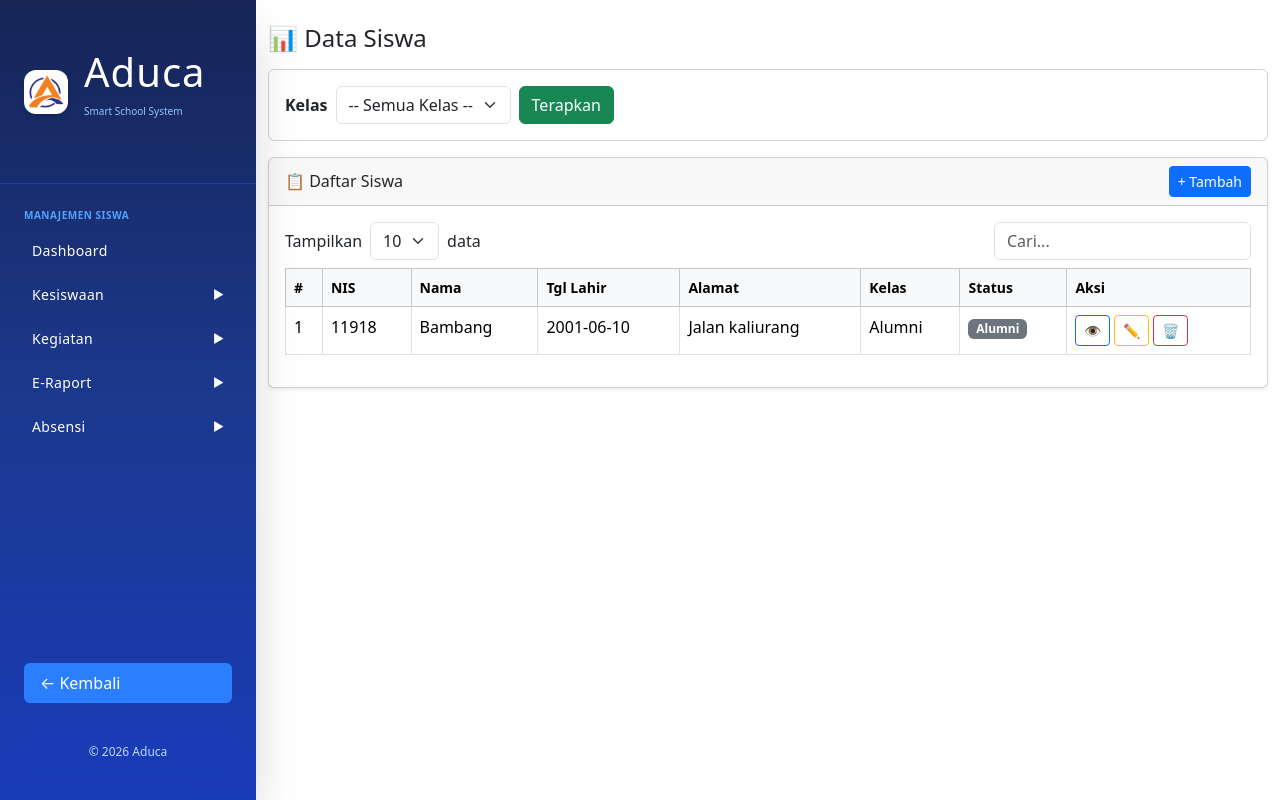
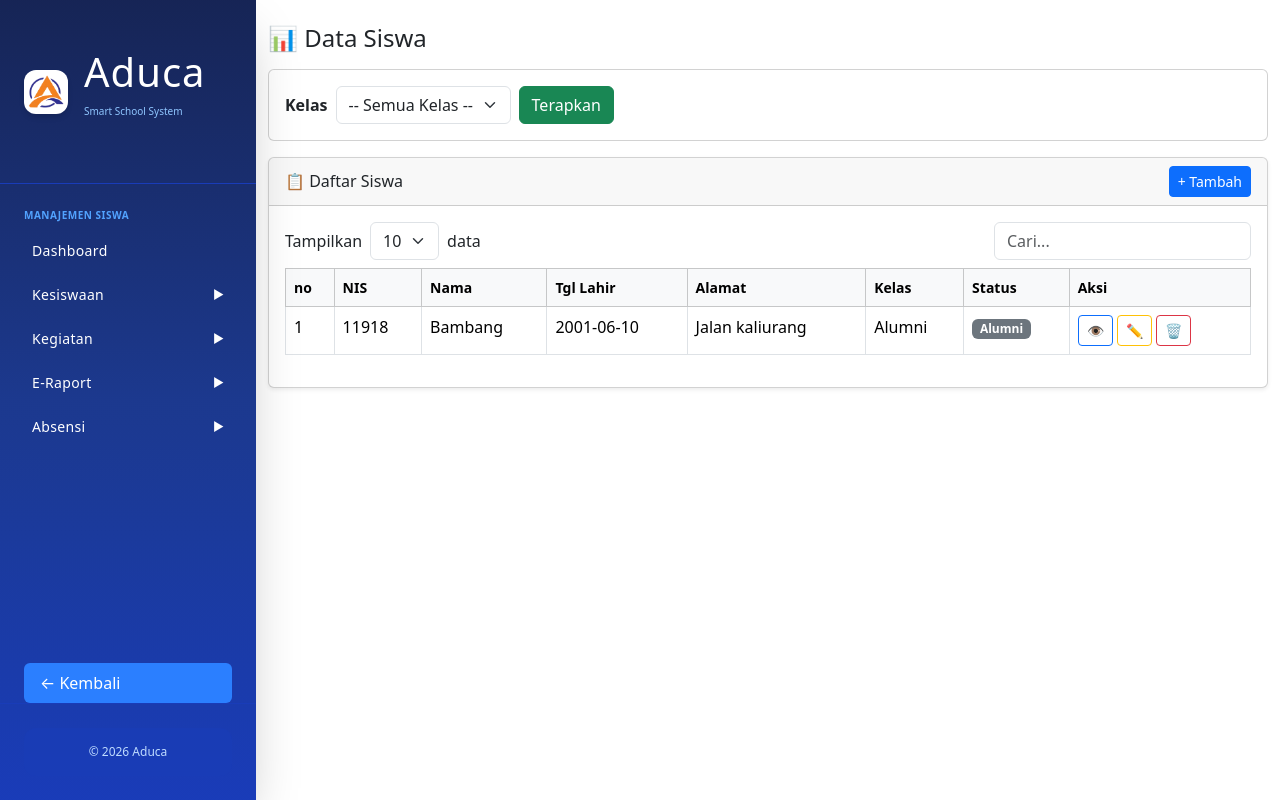
Before and after one commit to bintangskibidi/miniprojectfe, a React (Vite) app: page /dashboard/datasiswa in a window 1280 px wide. Built offline with nearby package versions, Linux system fonts and the light colour scheme.

Commit message:
masukantekss

```diff
--- a/src/dashboard/manajemenSiswa/DataSiswa.jsx
+++ b/src/dashboard/manajemenSiswa/DataSiswa.jsx
@@ -124,7 +124,7 @@ const DataSiswa = () => {
           <table className="table table-bordered table-hover">
             <thead className="table-light">
               <tr>
-                <th>#</th>
+                <th>no</th>
                 <th>NIS</th>
                 <th>Nama</th>
                 <th>Tgl Lahir</th>
```
